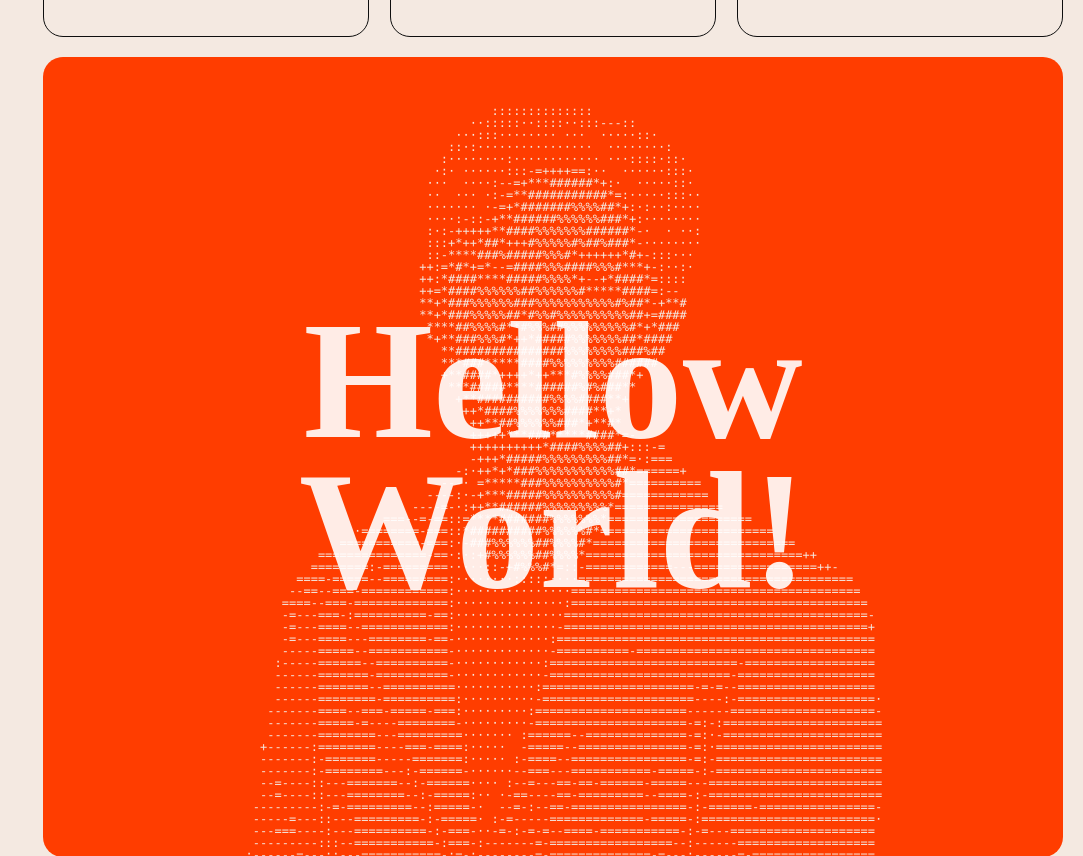
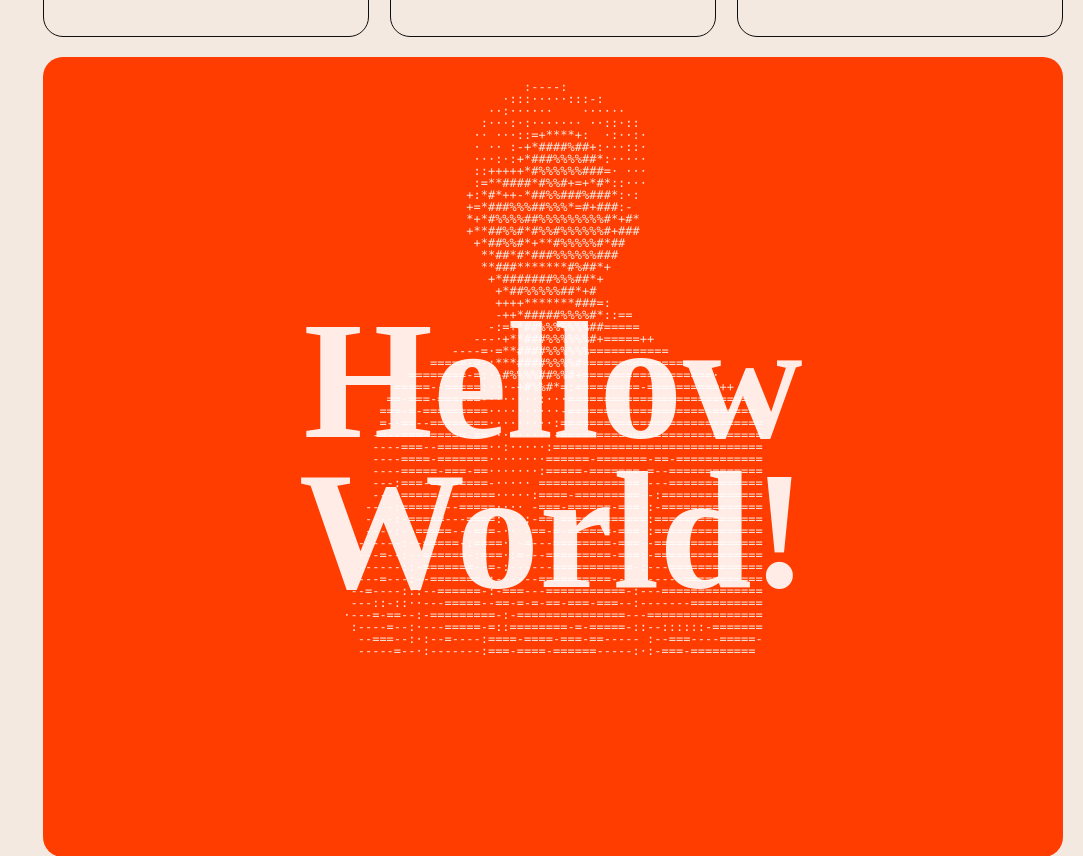
Before and after one commit to leeyanggoo/portfolio, a website built with Vite: page src/index.html in a window 1280 px wide. Shown: the part 3092-3948 px from the top of the page, without its empty margins (197-1280 px from the left). Built offline with nearby package versions, Linux system fonts and the light colour scheme; some packages are replaced by stand-ins of ours; files whose address does not match are found by name; a web font is replaced by a local one.

Commit message:
ascii 화면 높이 맞게 조절window.screen.height

```diff
--- a/public/index.html
+++ b/public/index.html
@@ -9,7 +9,7 @@
       href="https://fonts.googleapis.com/css2?family=Abel&display=swap"
       rel="stylesheet"
     />
-    <script type="module" crossorigin src="/assets/index-d53d7a94.js"></script>
+    <script type="module" crossorigin src="/assets/index-fe5a5854.js"></script>
     <link rel="stylesheet" href="/assets/index-cc0c6251.css">
   </head>
   <body>
--- a/src/assets/js/about.js
+++ b/src/assets/js/about.js
@@ -1,13 +1,18 @@
 import p5 from "p5";
 
 function aboutME() {
-  let fontSize = parseInt(window.getComputedStyle(document.querySelector(".about__ascii")).getPropertyValue("font-size"));
+  let fontSize = parseInt(
+    window
+      .getComputedStyle(document.querySelector(".about__ascii"))
+      .getPropertyValue("font-size")
+  );
   // const aboutWrap = document.querySelector(".about__me");
 
   const density = " ·:-=+*#%@";
   // const density = "⣿ ⠁⠂⠃⠄⠅⠆⠇⠈⠉⠊⠋⠌⠍⠎⠏⠐⠑⠒⠓⠔⠕⠖⠗⠘⠙⠚⠛⠜⠝⠞⠟⠠⠡⠢⠣⠤⠥⠦⠧⠨⠩⠪⠫⠬⠭⠮⠯⠰⠱⠲⠳⠴⠵⠶⠷⠸⠹⠺⠻⠼⠽⠾⠿⡀⡁⡂⡃⡄⡅⡆⡇⡈⡉⡊⡋⡌⡍⡎⡏⡐⡑⡒⡓⡔⡕⡖⡗⡘⡙⡚⡛⡜⡝⡞⡟⡠⡡⡢⡣⡤⡥⡦⡧⡨⡩⡪⡫⡬⡭⡮⡯⡰⡱⡲⡳⡴⡵⡶⡷⡸⡹⡺⡻⡼⡽⡾⡿⢀⢁⢂⢃⢄⢅⢆⢇⢈⢉⢊⢋⢌⢍⢎⢏⢐⢑⢒⢓⢔⢕⢖⢗⢘⢙⢚⢛⢜⢝⢞⢟⢠⢡⢢⢣⢤⢥⢦⢧⢨⢩⢪⢫⢬⢭⢮⢯⢰⢱⢲⢳⢴⢵⢶⢷⢸⢹⢺⢻⢼⢽⢾⢿⣀⣁⣂⣃⣄⣅⣆⣇⣈⣉⣊⣋⣌⣍⣎⣏⣐⣑⣒⣓⣔⣕⣖⣗⣘⣙⣚⣛⣜⣝⣞⣟⣠⣡⣢⣣⣤⣥⣦⣧⣨⣩⣪⣫⣬⣭⣮⣯⣰⣱⣲⣳⣴⣵⣶⣷⣸⣹⣺⣻⣼⣽⣾"
   let profile;
-  const heightPixelNum = Math.floor(930 / fontSize);
+  let screenHeight = window.screen.height;
+  const heightPixelNum = Math.floor(screenHeight / fontSize);
 
   /** 이미지 로드 */
   new p5((m) => {
@@ -15,7 +20,10 @@ function aboutME() {
       profile = m.loadImage("./assets/images/about/profile.png", (img) => {
         const originalWidth = profile.width;
         const originalHeight = profile.height;
-        img.resize(m.floor(((originalWidth * 1.75) / originalHeight) * heightPixelNum), heightPixelNum);
+        img.resize(
+          m.floor(((originalWidth * 1.75) / originalHeight) * heightPixelNum),
+          heightPixelNum
+        );
       });
     };
 
```
Also changed, not shown: 2 other files.
